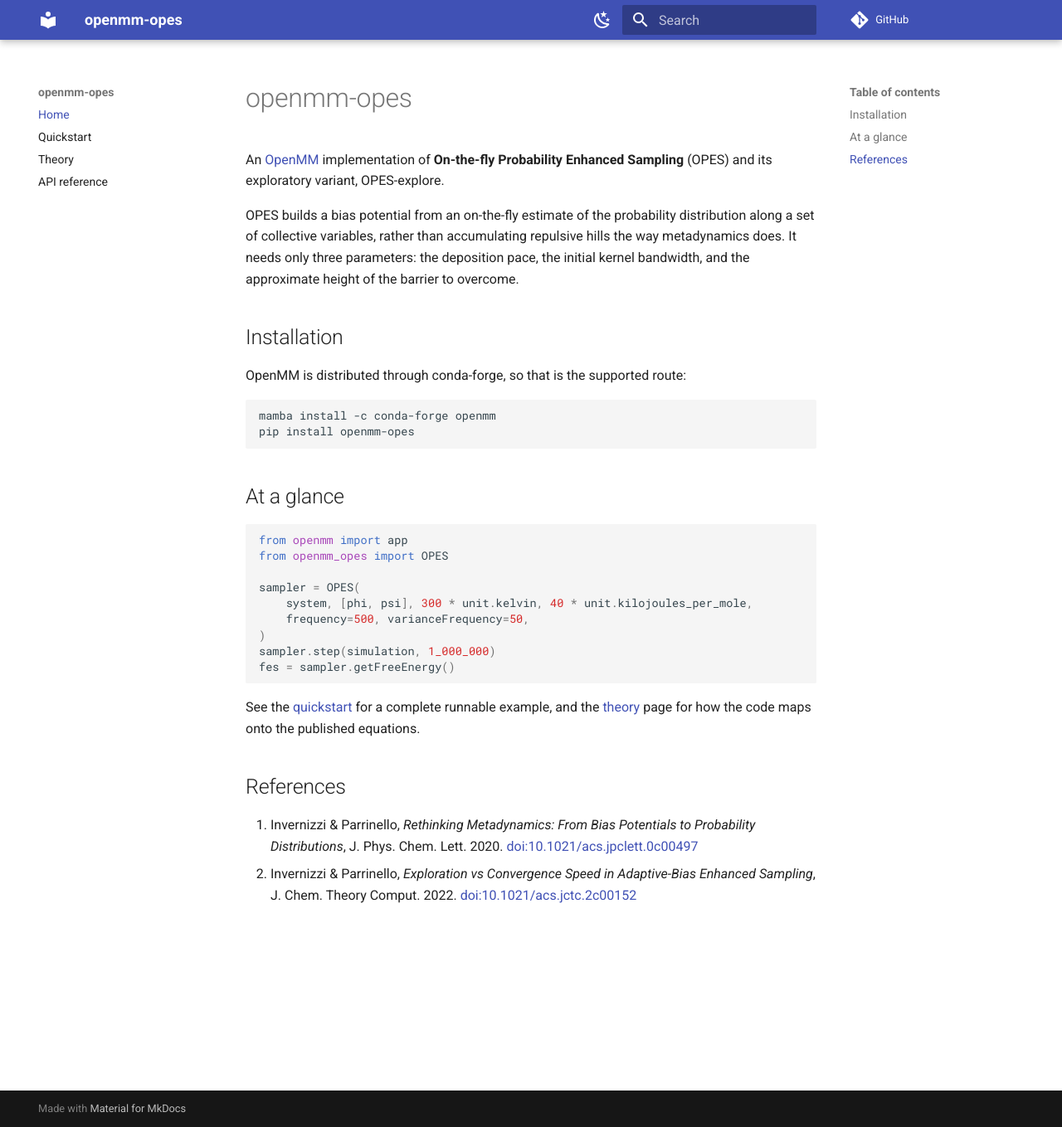
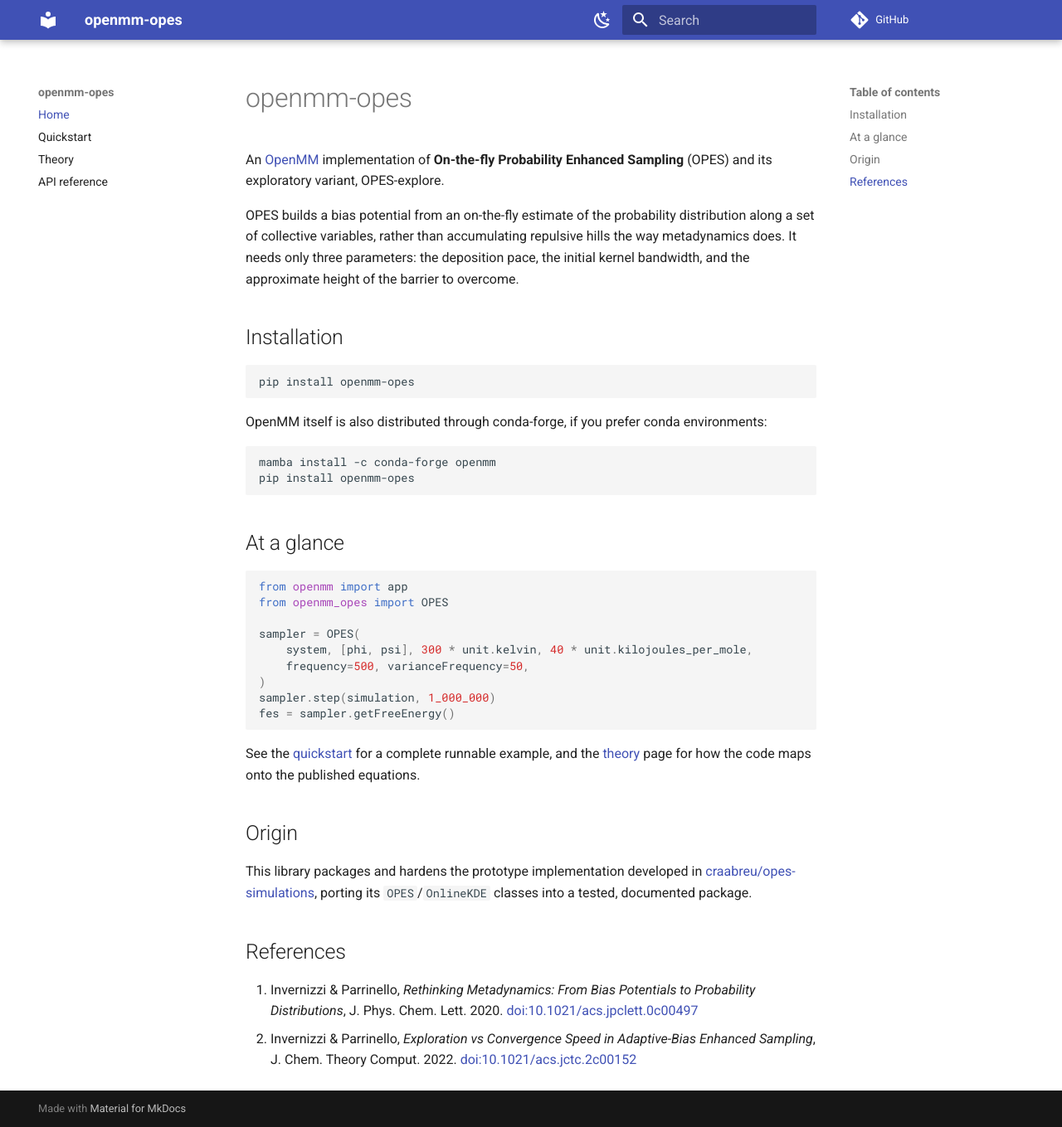
Before and after one commit to craabreu/openmm-opes, an MkDocs documentation site: the page built from docs/index.md, in a window 1280 px wide and 1359 px high. Shown: the whole window at 83% size. Built offline with MkDocs 1.6.1 and Material for MkDocs 9.7.7, drawn with Linux system fonts in a browser that asks for light colours; comment, search, counter and statistics services are not loaded.

Commit message:
docs, ci: move to a pip-only install and test pipeline
OpenMM now publishes official wheels to PyPI (openmm/openmm-wheels)
covering manylinux, macOS x86_64/arm64 and Windows across Python
3.10-3.14, so the conda-forge-only assumption baked into this repo
since its design phase no longer holds. Confirmed against the live
PyPI index before changing anything: current release 8.6.1, wheels for
cp310 through cp314.

Drops mamba-org/setup-micromamba and environment.yml from the test job
in favor of plain actions/setup-python + pip install -e ".[dev]" --
simpler, and removes conda's caching/environment-creation overhead from
every CI run. README and docs/index.md now lead with plain pip install,
with conda kept as a secondary option for those who prefer it.

Also credits craabreu/opes-simulations, the prototype this library
packages and hardens, in both README.md and docs/index.md -- it was
cited throughout the internal design spec but never in the published
docs.

Co-Authored-By: Claude Sonnet 5 <noreply@anthropic.com>
Claude-Session: https://claude.ai/code/session_01T4we3SDduHeFYgyc2Hrkcx

````diff
--- a/docs/index.md
+++ b/docs/index.md
@@ -11,7 +11,12 @@ of the barrier to overcome.
 
 ## Installation
 
-OpenMM is distributed through conda-forge, so that is the supported route:
+```bash
+pip install openmm-opes
+```
+
+OpenMM itself is also distributed through conda-forge, if you prefer conda
+environments:
 
 ```bash
 mamba install -c conda-forge openmm
@@ -35,6 +40,12 @@ fes = sampler.getFreeEnergy()
 See the [quickstart](quickstart.md) for a complete runnable example, and the
 [theory](theory.md) page for how the code maps onto the published equations.
 
+## Origin
+
+This library packages and hardens the prototype implementation developed in
+[craabreu/opes-simulations](https://github.com/craabreu/opes-simulations),
+porting its `OPES`/`OnlineKDE` classes into a tested, documented package.
+
 ## References
 
 1. Invernizzi & Parrinello, *Rethinking Metadynamics: From Bias Potentials to
--- a/pyproject.toml
+++ b/pyproject.toml
@@ -34,7 +34,8 @@ include = ["src/**/*.py", "tests/**/*.py"]
 select = ["E", "F", "I", "UP", "B", "C4", "RUF"]
 
 [tool.ty.analysis]
-# OpenMM ships no type stubs, and the lint CI job installs it without conda.
+# OpenMM ships no type stubs, so the lint job never installs it: doing so
+# would still leave every attribute access untyped, for no benefit.
 # online_kde is the ORIGINAL implementation, sys.path-shimmed at runtime from
 # a sibling repo (tests/data/make_reference.py) rather than installed, so it
 # is never resolvable statically.
````
Also changed, not shown: README.md (+6 -1 lines), environment.yml (deleted, +0 -11 lines), 1 other file.
